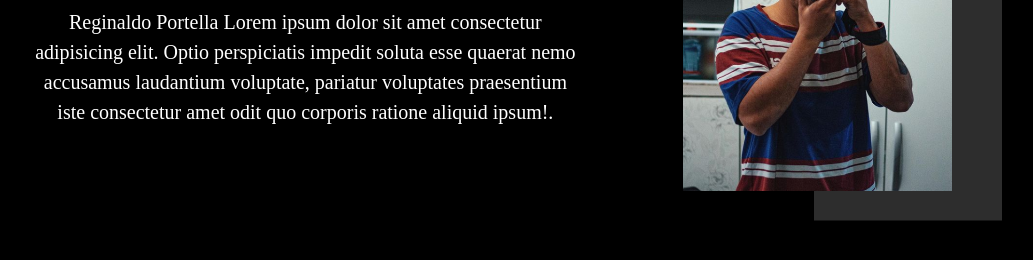
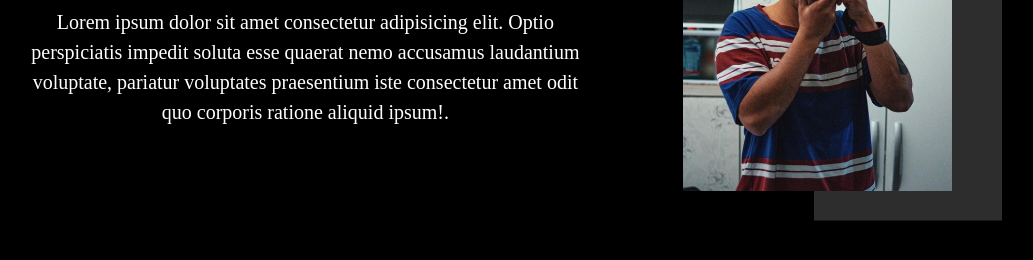
Before and after one commit to octaviolustosa/hero-project, a plain HTML site: page about.html in a window 1280 px wide. Shown: the part 340-600 px from the top of the page, without its empty margins (150-1183 px from the left). Drawn offline with Linux system fonts and the light colour scheme.

Commit message:
Info Issues

```diff
--- a/about.html
+++ b/about.html
@@ -32,7 +32,7 @@
     <section id="about" class="about container">
         <div class="about-info">
             <h1 class="about-info-heading">Who's that guy</h1>
-            <p class="about-info-desc">Reginaldo Portella Lorem ipsum dolor sit amet consectetur adipisicing elit. Optio perspiciatis impedit soluta esse quaerat nemo accusamus laudantium voluptate, pariatur voluptates praesentium iste consectetur amet odit quo corporis ratione aliquid ipsum!.</p>
+            <p class="about-info-desc">Lorem ipsum dolor sit amet consectetur adipisicing elit. Optio perspiciatis impedit soluta esse quaerat nemo accusamus laudantium voluptate, pariatur voluptates praesentium iste consectetur amet odit quo corporis ratione aliquid ipsum!.</p>
         </div>
         <div class="about-img">
             <div class="about-img-wrapper">
```
Also changed, not shown: blog.html (+1 -1 lines).
